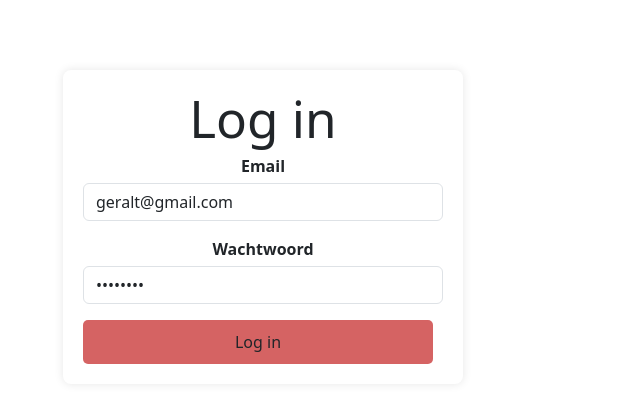
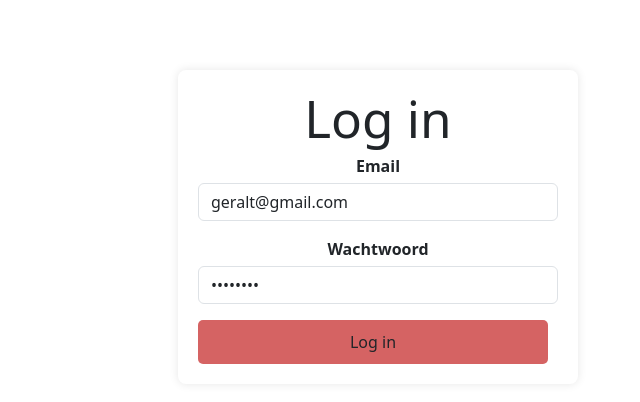
Before and after one commit to AliAydinlioglu/SDP-2, a React (Vite) app: page /logout in a window 1280 px wide. Both pictures are taken after a click on the button "Log in". Shown: the top 402 px of the page, without its empty margins (262-902 px from the left). Built offline with nearby package versions, Linux system fonts and the light colour scheme; no server answers.

Commit message:
css update

```diff
--- a/src/index.css
+++ b/src/index.css
@@ -396,8 +396,8 @@ button:focus-visible {
 /* Form */
 .form-container {
   width: 50%;
-  margin: 2rem auto;
-  min-height: 100vh;
+  margin: auto;
+  justify-items: center;
 }
 
 form {
@@ -461,6 +461,10 @@ form .form-text.text-danger {
   width: 400px;
   margin: 0 auto;
   margin-bottom: 30px;
+}
+
+.alert-container {
+  margin-top: 10%;
 }
 
 /* Users */
--- a/src/pages/Logout.jsx
+++ b/src/pages/Logout.jsx
@@ -27,9 +27,9 @@ export default function Logout() {
   }
 
   return (
-    <>
+    <div className='alert-container'>
       <div className='alert alert-info'>U have been succesfully logged out</div>
       <button className='btn' onClick={handleOnClick}>Log in</button>
-    </>
+    </div>
   );
 }
```
